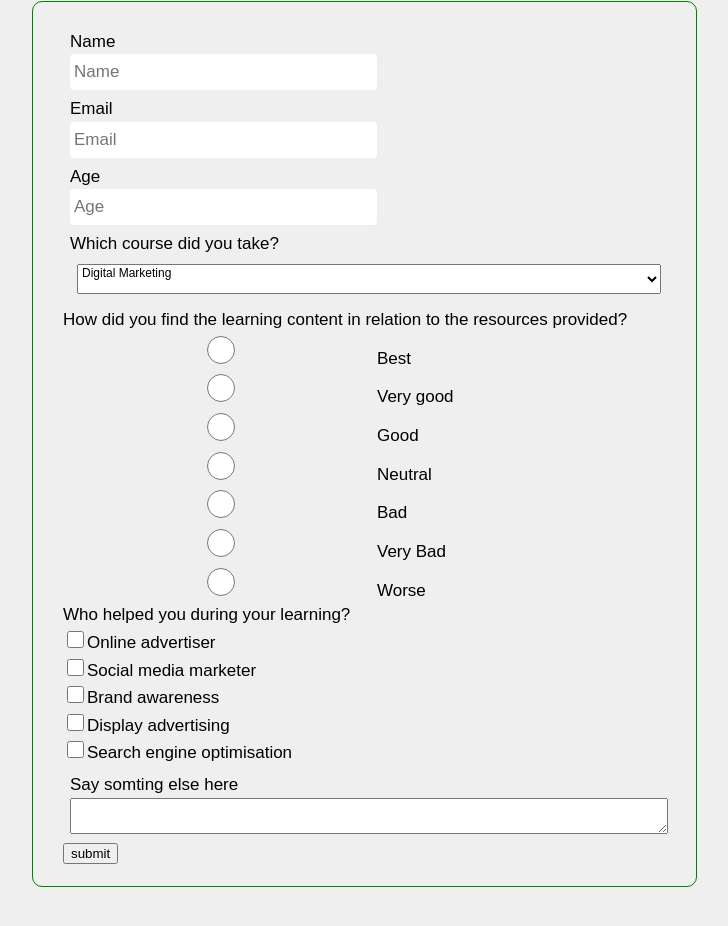
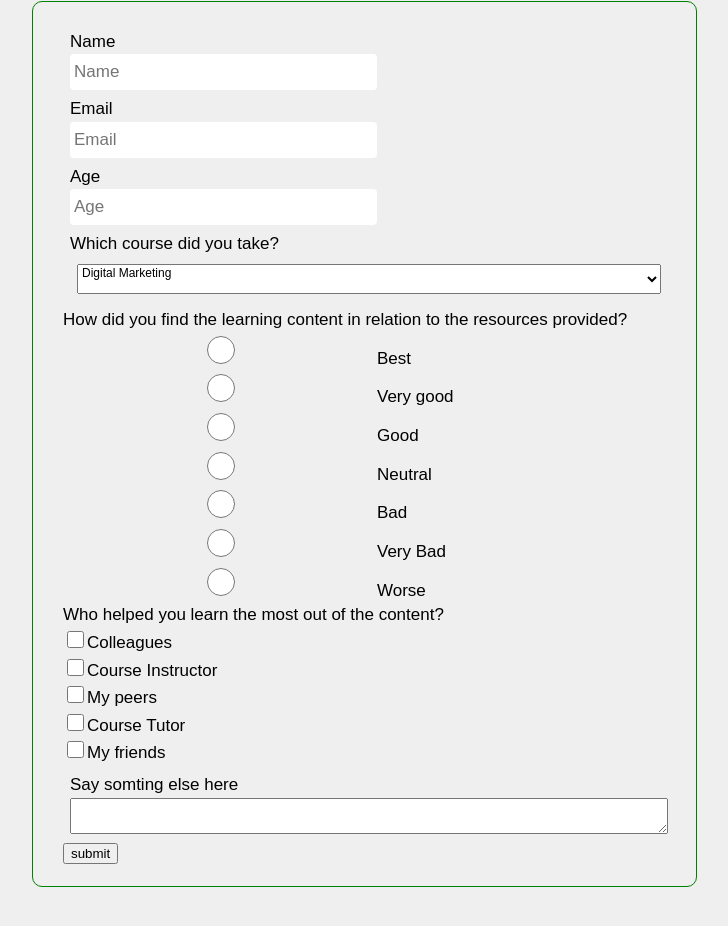
Before and after one commit to Eric-Oliando/Survey-form, a plain HTML site: page Index.html in a window 1280 px wide. Shown: the part 256-1182 px from the top of the page, without its empty margins (24-752 px from the left). Drawn offline with Linux system fonts and the light colour scheme.

Commit message:
Added features

```diff
--- a/Index.html
+++ b/Index.html
@@ -66,19 +66,19 @@
     </div>
     <label></label>
     <div>
-      <label>Who helped you during your learning? </label>
+      <label>Who helped you learn the most out of the content?</label>
     </div>
-    <input type="checkbox" name="feature" value="online" />Online advertiser</label>
+    <input type="checkbox" name="feature" value="online" />Colleagues</label>
     </div>
     <div>
-      <label><input type="checkbox" name="feature" value="social" />Social media marketer</label>
+      <label><input type="checkbox" name="feature" value="social" />Course Instructor</label>
       <div>
-        <label><input type="checkbox" name="feature" value="branding" />Brand awareness</label>
+        <label><input type="checkbox" name="feature" value="branding" />My peers</label>
         <div>
-          <label><input type="checkbox" name="feature" value="display" />Display advertising</label>
+          <label><input type="checkbox" name="feature" value="display" />Course Tutor</label>
         </div>
         <div>
-          <label><input type="checkbox" name="feature" value="search" />Search engine optimisation</label>
+          <label><input type="checkbox" name="feature" value="search" />My friends</label>
         </div>
         <div class="input-element">
           <label>Say somting else here</label>
```
